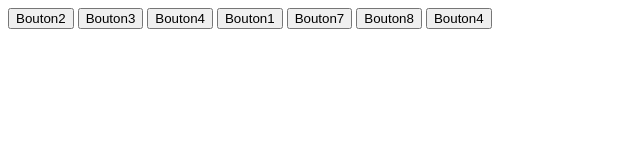
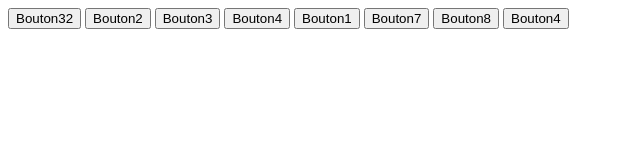
Before and after one commit to RaphaelP3/git-exo, a plain HTML site: page index.html in a window 1280 px wide. Shown: the whole page, without its empty margins (0-640 px from the left). Drawn offline with Linux system fonts and the light colour scheme.

Commit message:
Update index.html

```diff
--- a/index.html
+++ b/index.html
@@ -6,7 +6,7 @@
     <title>Document</title>
 </head>
 <body>
-
+    <button>Bouton32</button>
     <button>Bouton2</button>
     <button>Bouton3</button>
     <button>Bouton4</button>
```
